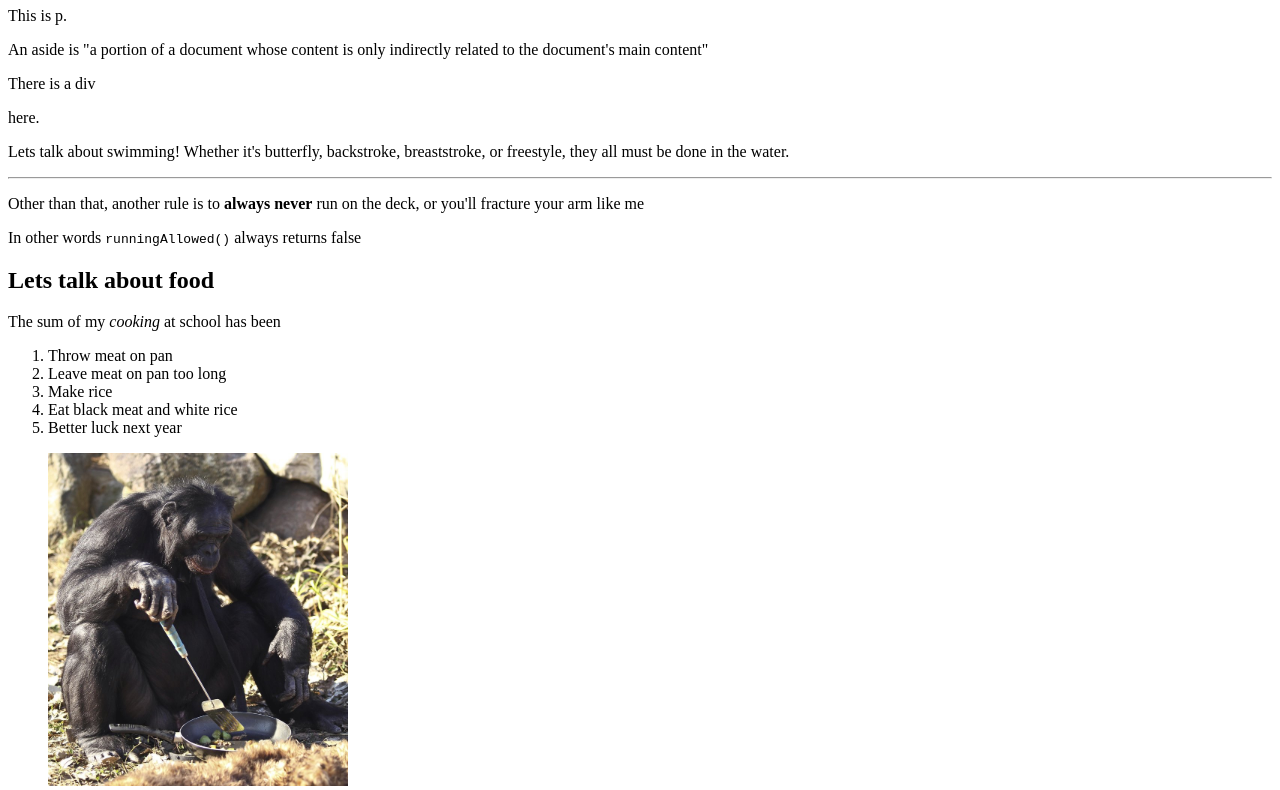
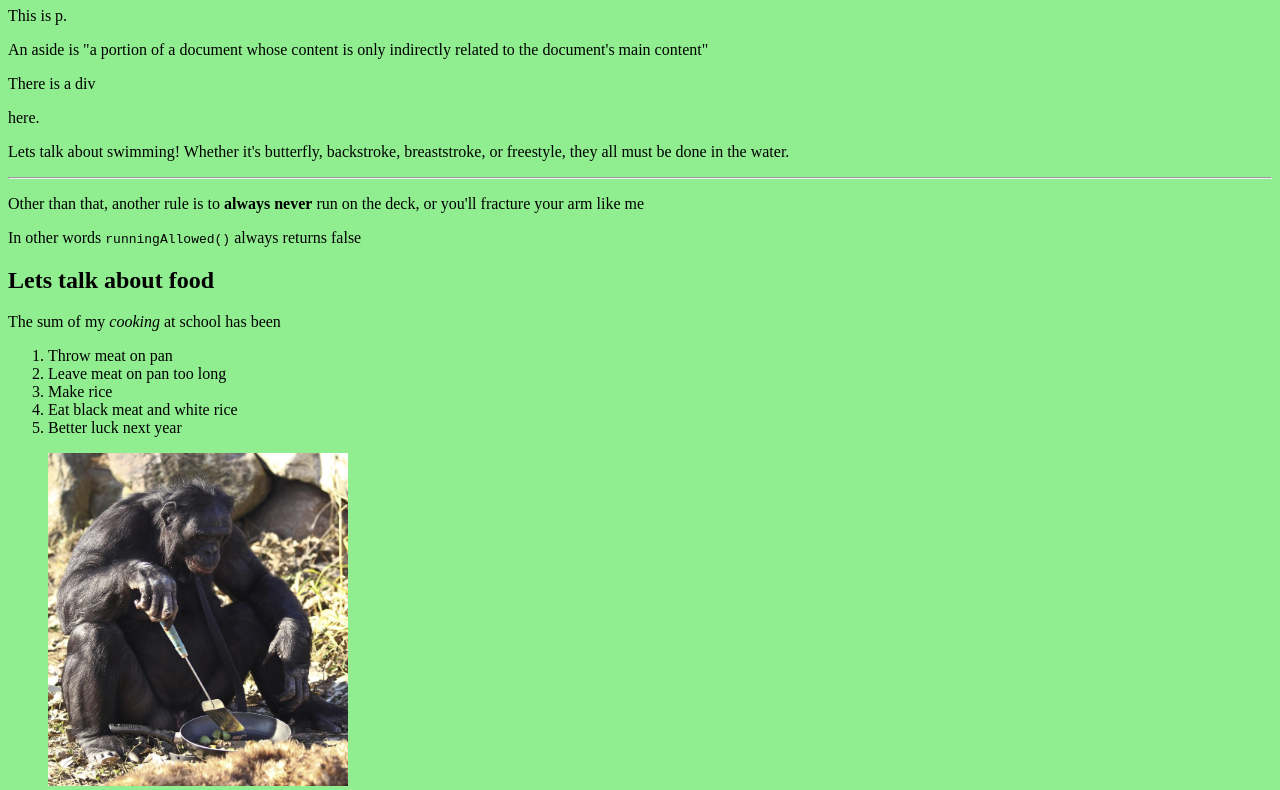
Before and after one commit to brandonsliu/wi21-cse110-lab3, a plain HTML site: page index.html in a window 1280 px wide. Shown: the part 210-1000 px from the top of the page. Drawn offline with Linux system fonts and the light colour scheme.

Commit message:
Update index.html

```diff
--- a/index.html
+++ b/index.html
@@ -1,8 +1,18 @@
 <!DOCTYPE html>
 <html>
   <head>
+    <style>
+      body {
+        background-color: pink;
+      }
+      @media screen and (min-width: 480px){
+        body {
+          background-color: lightgreen;
+        }
+      }
+    </style>
     /* This is a comment */
-    <title>This is a title.</title>
+    <title style="color:green;text-align:center;">This is a title.</title>
     <meta charset="UTF-8">
     <meta name="author" content="Brandon Liu">
     <link rel="shortcut icon" type="image/x-icon" href="favicon.ico">
```
